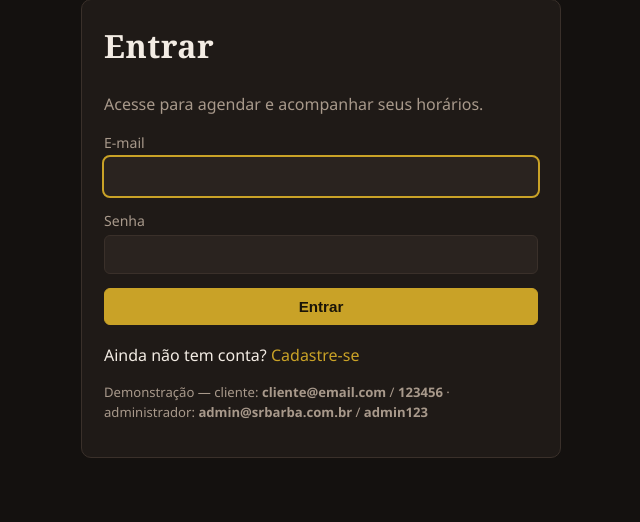
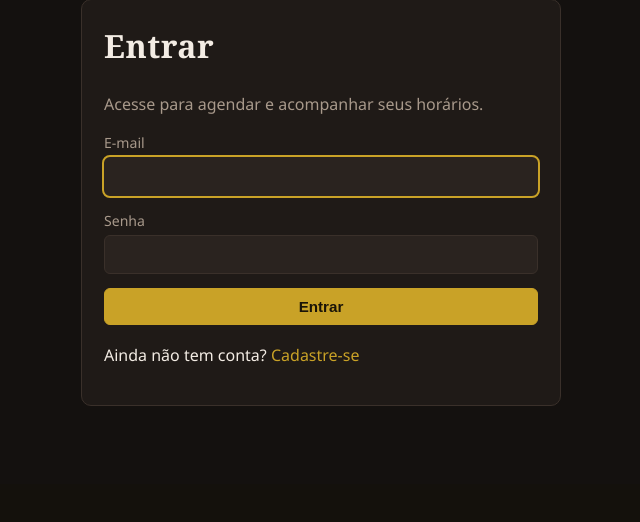
Before and after one commit to jhonatanfsoares/SRBARBA, a Spring app: page /auth/login in a window 1280 px wide. Shown: the part 316-838 px from the top of the page, without its empty margins (319-959 px from the left). After the commit the page ends 722 px from the top, so only its background shows below. Run offline with Thymeleaf, Linux system fonts and the light colour scheme; the template is opened without the code that fills it, so the values that code supplies are empty; some of the project's set-up classes (security, data sources, template engines, error pages and the like) are left out, and stand-ins take their place.

Commit message:
Add files via upload

```diff
--- a/src/main/resources/templates/auth/login.html
+++ b/src/main/resources/templates/auth/login.html
@@ -28,10 +28,6 @@
         </form>
 
         <p style="margin-top:18px">Ainda não tem conta? <a th:href="@{/cadastro}">Cadastre-se</a></p>
-        <p class="muted" style="font-size:.82rem">
-            Demonstração — cliente: <b>cliente@email.com</b> / <b>123456</b> ·
-            administrador: <b>admin@srbarba.com.br</b> / <b>admin123</b>
-        </p>
     </div>
 </main>
 </body>
```
